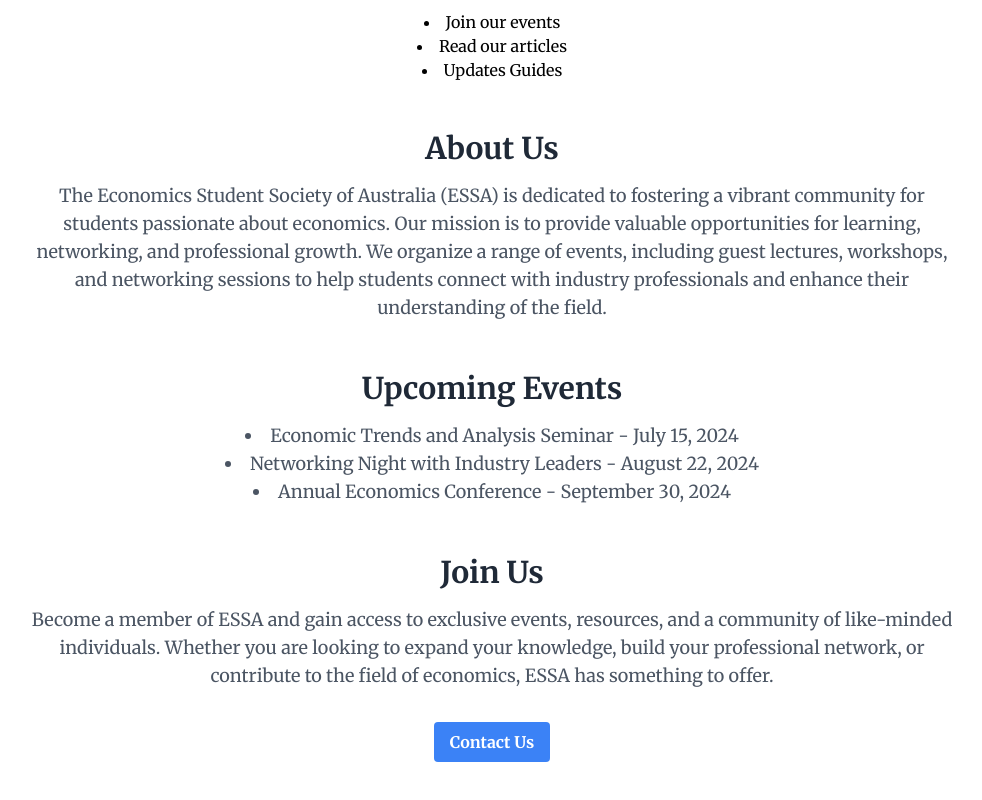
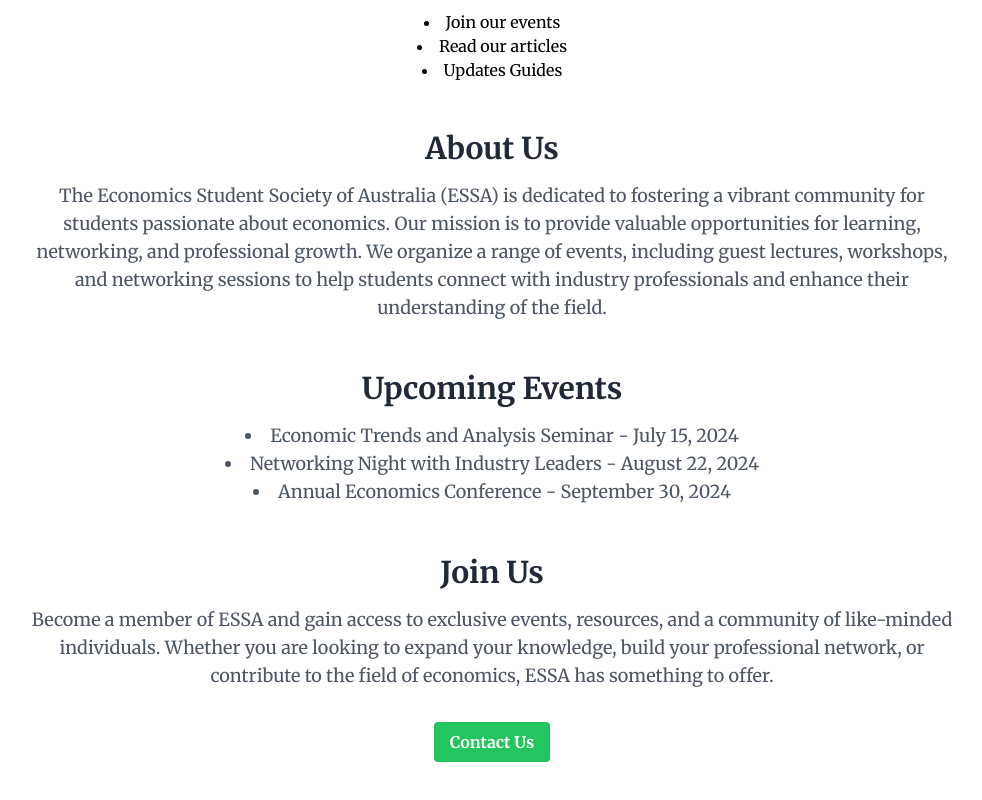
Before and after one commit to emilylkha/ESSA-website, a Next.js app in the folder essa-website/: page / in a window 1280 px wide. Shown: the part 742-1542 px from the top of the page, without its empty margins (148-1130 px from the left). Built offline with nearby package versions, Linux system fonts and the light colour scheme.

Commit message:
test commit

```diff
--- a/essa-website/app/page.tsx
+++ b/essa-website/app/page.tsx
@@ -41,7 +41,7 @@
             Whether you are looking to expand your knowledge, build your professional network, or contribute to the field of
             economics, ESSA has something to offer.
           </p>
-          <button className="bg-blue-500 hover:bg-blue-700 text-white font-bold py-2 px-4 rounded">
+          <button className="bg-green-500 hover:bg-green-700 text-white font-bold py-2 px-4 rounded">
             Contact Us
           </button>
         </div>
```
Also changed, not shown: essa-website/app/layout.tsx (line endings or trailing spaces).
